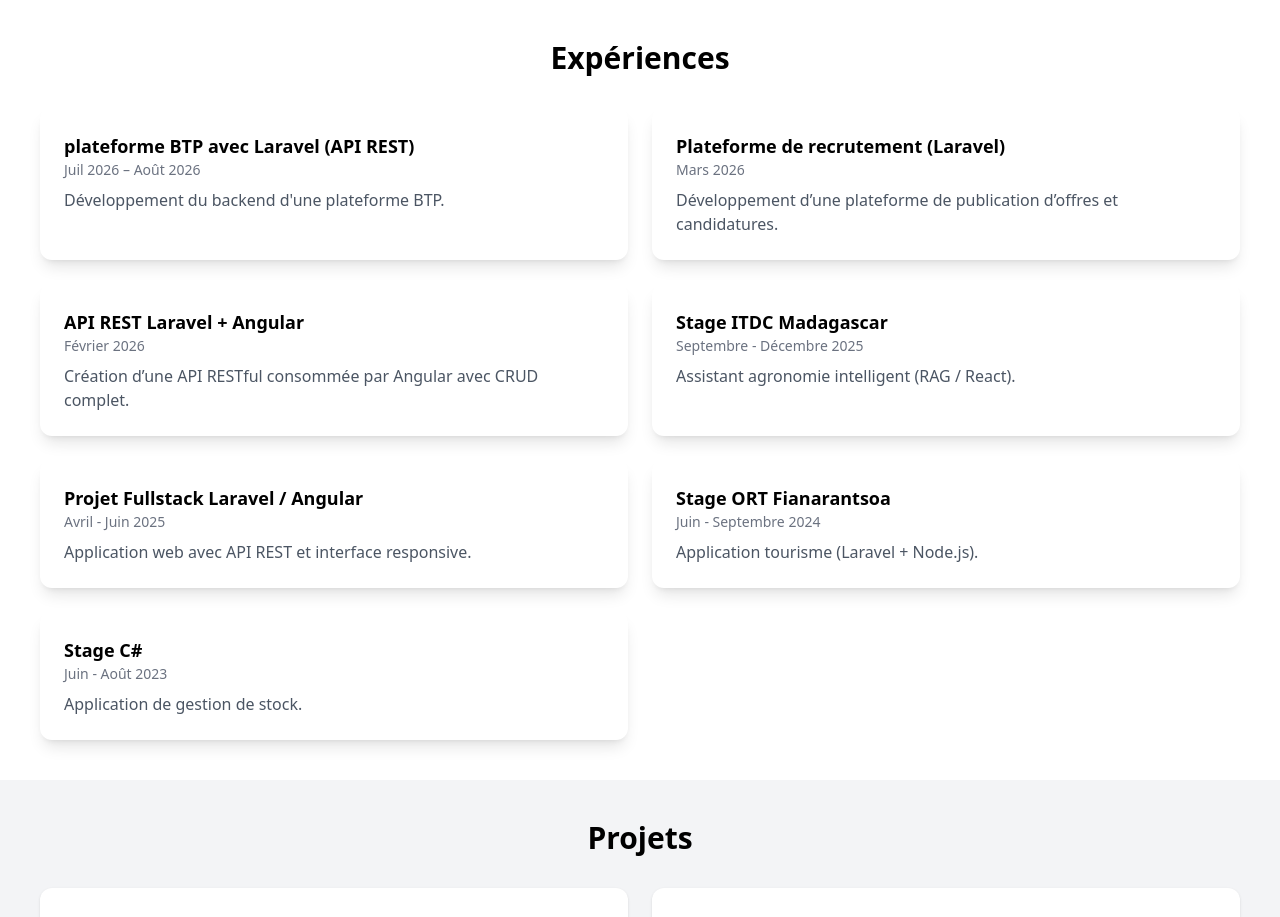
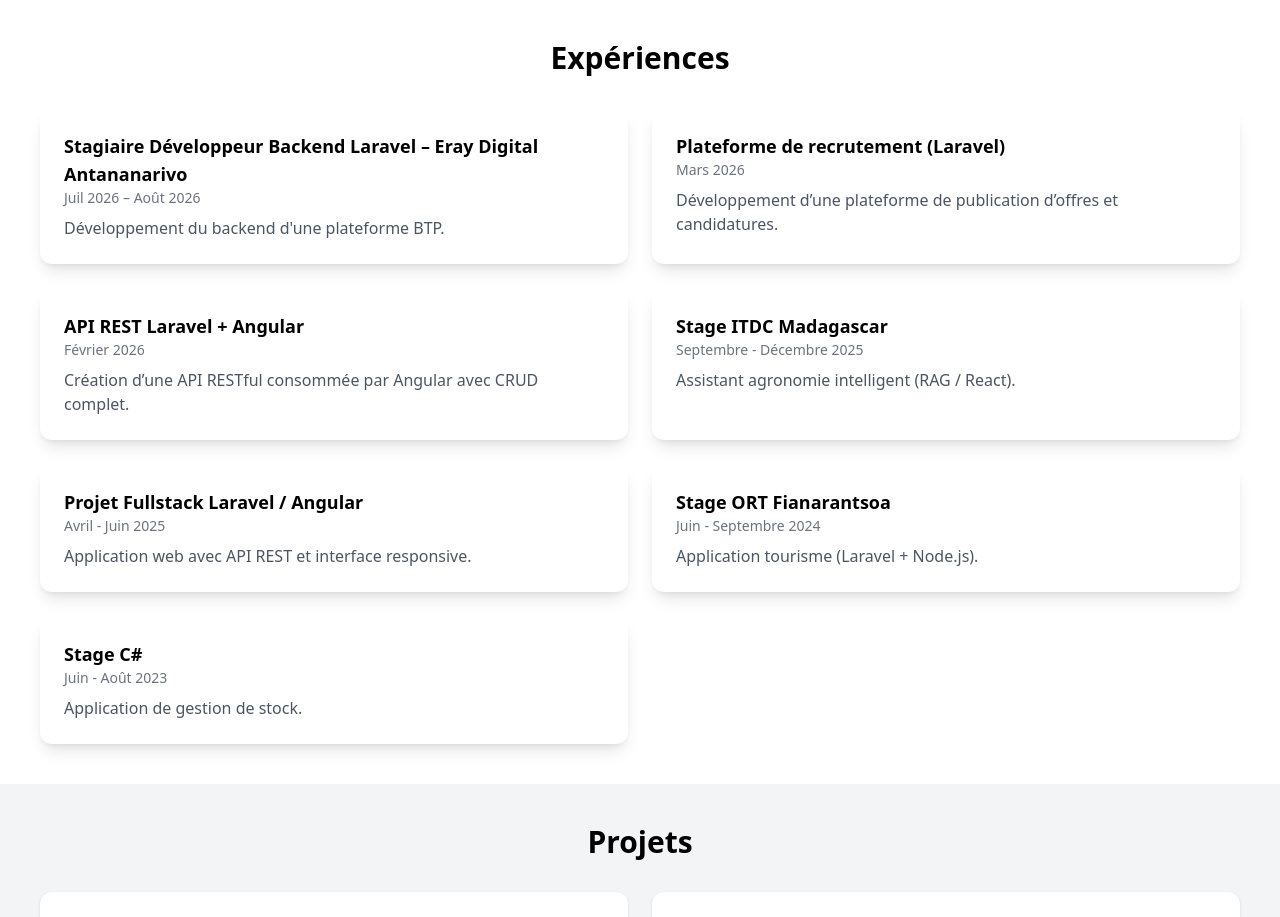
Before and after one commit to silasyherinirina/portfolio, a React (Vite) app: page / in a window 1280 px wide. Shown: the part 980-1897 px from the top of the page. Built offline with nearby package versions, Linux system fonts and the light colour scheme.

Commit message:
Update Experience.jsx

```diff
--- a/src/components/Experience.jsx
+++ b/src/components/Experience.jsx
@@ -1,7 +1,7 @@
 export default function Experience() {
     const experiences = [
         {
-            title: "plateforme BTP avec Laravel (API REST)",
+            title: "Stagiaire Développeur Backend Laravel – Eray Digital Antananarivo",
             date: "Juil 2026 – Août 2026",
             desc: " Développement du backend d'une plateforme BTP.",
         },
```
